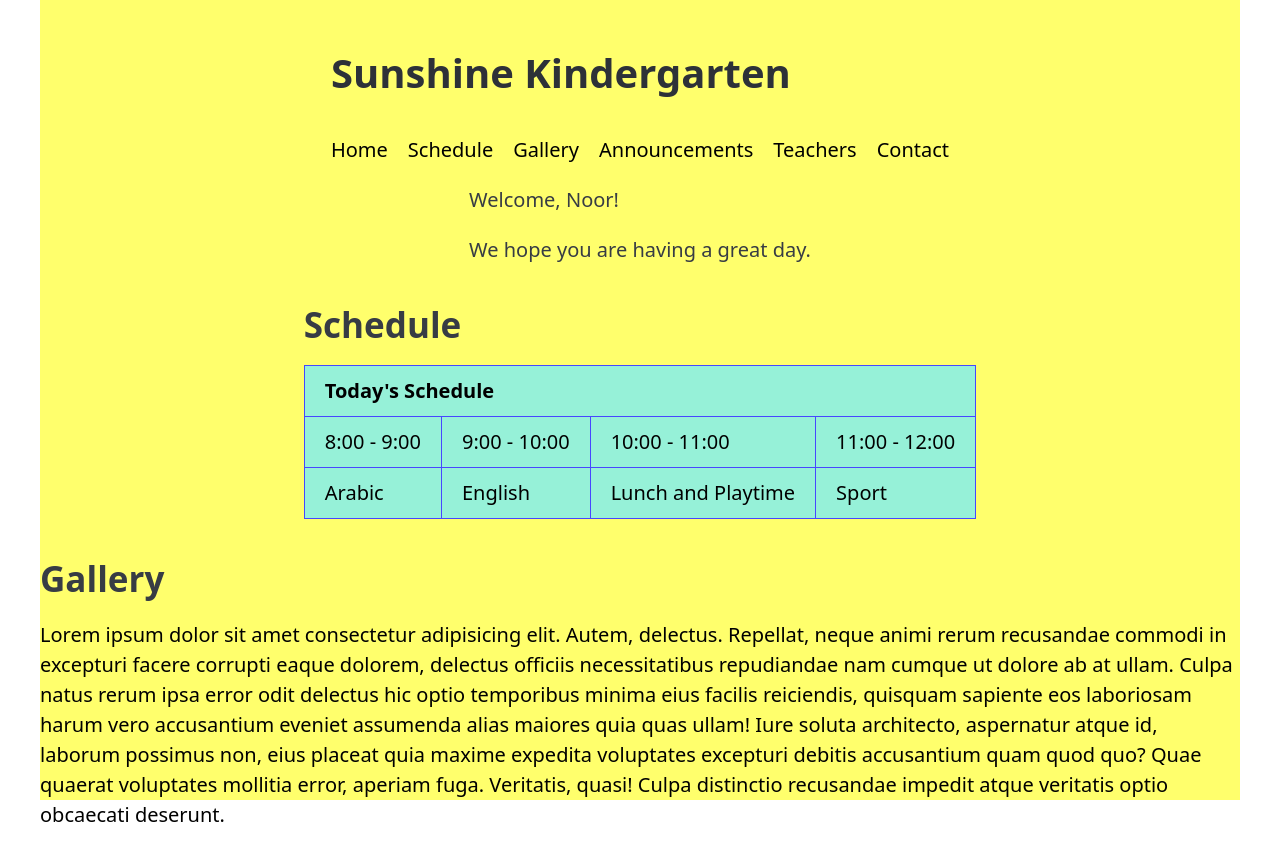
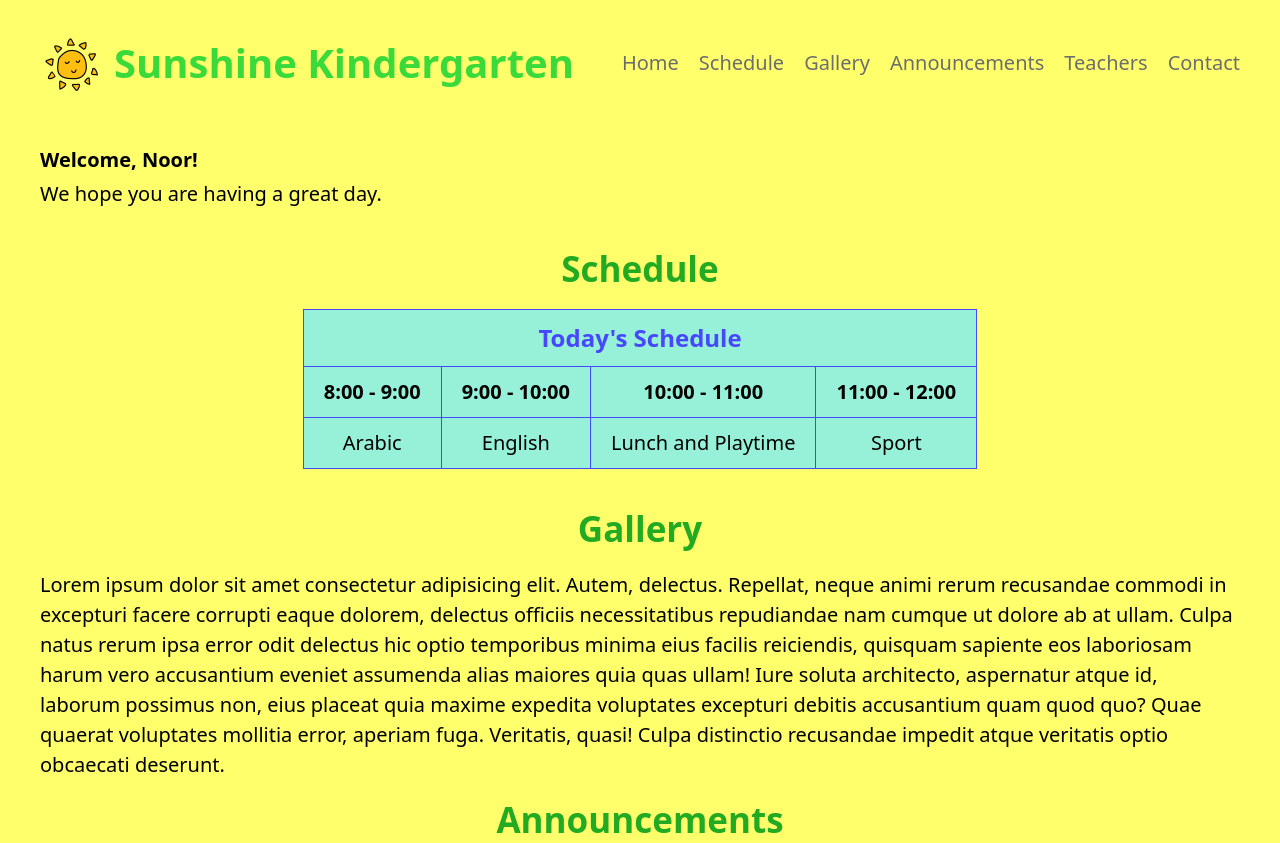
Before and after one commit to S-Y-A-N/ITCS333, a plain HTML site: page assignments/a1/index.html in a window 1280 px wide. Shown: the top 843 px of the page. Drawn offline with nearby package versions, Linux system fonts and the light colour scheme.

Commit message:
Shahad: - Add more css variables - Fix page layout - Add sticky positioning to page header - Add icon and favicon

```diff
--- a/assignments/a1/style.css
+++ b/assignments/a1/style.css
@@ -1,34 +1,124 @@
 :root {
-  --green: rgb(59, 218, 59);
-  --main-color: rgb(255, 255, 108);
+  --title: rgb(59, 218, 59);
+  --main-bg: rgb(255, 255, 108);
+
   --table-border: rgb(71, 71, 255);
   --table-bg: rgb(150, 241, 216);
+
+  --link: rgb(109, 109, 109);
+  --link-hover: rgb(217, 0, 255);
+
+  --section-title: rgb(34, 170, 34);
+
+  --text-color: #000;
 }
 
-* {
-  color: #000;
+*, p {
+  color: var(--text-color);
+}
+
+body {
+  background-color: var(--main-bg);
 }
 
 main {
-  height: 100vh;
-  background-color: var(--main-color);
-
   display: flex;
   flex-direction: column;
   align-items: center;
 }
 
-header > h1 {
-  color: var(--green);
-  text-align: center;
+/* Links */
+a {
+  color: var(--link);
+  text-decoration: none;
 }
 
-header > ul > li {
-
+a:hover {
+  color: var(--link-hover);
+  text-decoration: wavy blue;
 }
 
+/* Header */
+header {
+  width: 100%;
+  display: flex;
+  justify-content: space-between;
+  align-items: center;
+
+  /* stick header to top */
+  position: sticky;
+  top: 0;
+  margin-bottom: 2rem;
+
+  background-color: var(--main-bg);
+  /* x-offset, y-offset, blur, spread, color */
+  box-shadow: 0 10px 10px 1rem var(--main-bg);
+}
+
+.logo {
+  display: flex;
+  align-items: center;
+  justify-content: center;
+}
+
+.logo > img {
+  width: 3rem;
+  margin-right: 0.7rem;
+}
+
+.logo > h1 {
+  color: var(--title);
+  margin-top: 1rem;
+}
+
+/* All Page Sections */
+section {
+  display: flex;
+  flex-direction: column;
+  align-items: center;
+}
+
+section h2 {
+  color: var(--section-title);
+}
+
+/* Welcome */
+.welcome {
+  align-self: flex-start;
+  align-items: flex-start;
+}
+
+.welcome p:first-child {
+  font-weight: bold;
+  margin-bottom: 0.2rem;
+}
+
+/* Schedule */
 table, td, th {
   background: var(--table-bg);
   border: 1px solid var(--table-border);
   color: #000;
+  text-align: center;
 }
+
+thead th {
+  font-size: 1.2rem;
+  color: var(--table-border);
+}
+
+th {
+  font-weight: bold;
+}
+
+/* Gallery */
+.gallery {
+  background-color: #ffffff;
+  width: 200px;
+}
+
+/* Media Queries */
+@media (max-width: 1100px) {
+  header {
+    flex-direction: column;
+  }
+}
```
Also changed, not shown: assignments/a1/favicon.ico (added), assignments/a1/images/icon.png (added).
